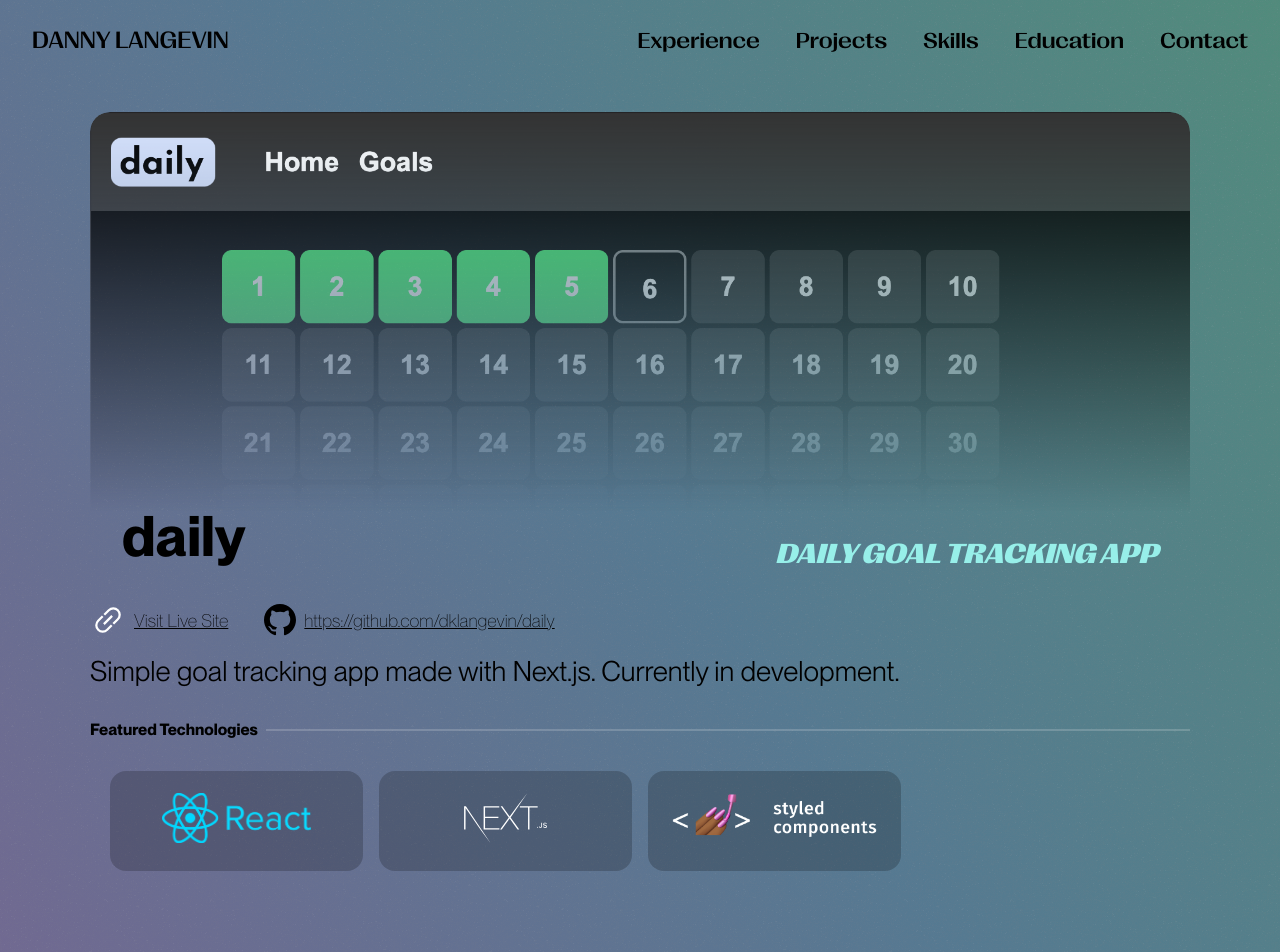
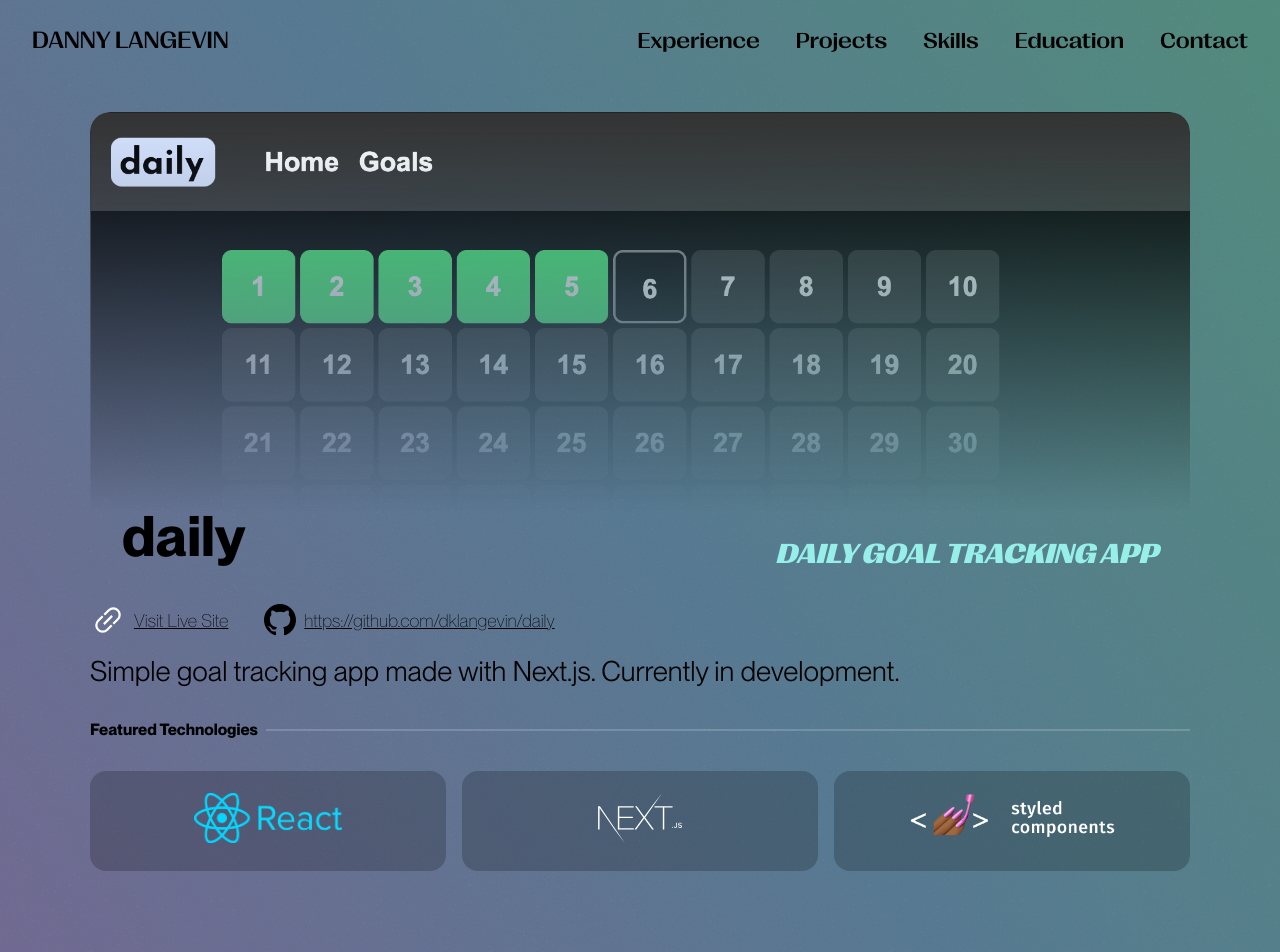
Before and after one commit to dklangevin/danny-langevin, a Next.js app: page /projects/daily in a window 1280 px wide. Shown: the top 952 px of the page. Built offline with nearby package versions, Linux system fonts and the light colour scheme.

Commit message:
Update styles

```diff
--- a/components/SkillCard.js
+++ b/components/SkillCard.js
@@ -46,10 +46,6 @@ const Container = styled.div`
   font-size: 24px;
   font-weight: 500;
   text-align: center;
-  :hover {
-    background: rgba(50, 50, 50, 0.6);
-    outline: 1px solid white;
-  }
   @media screen and (max-width: ${BREAKPOINT}px) {
     font-size: 18px;
     height: 60px;
--- a/pages/projects/[slug].js
+++ b/pages/projects/[slug].js
@@ -216,18 +216,10 @@ const TextLink = styled.a`
 `;
 
 const Technologies = styled.div`
+  width: 100%;
   display: grid;
-  grid-template-columns: 1fr 1fr 1fr 1fr;
-  gap: 16px;
-  @media screen and (max-width: 1100px) {
-    grid-template-columns: 1fr 1fr 1fr;
-  }
-  @media screen and (max-width: 780px) {
-    grid-template-columns: 1fr 1fr;
-  }
-  @media screen and (max-width: 530px) {
-    grid-template-columns: 1fr;
-  }
+  grid-template-columns: repeat(auto-fit, minmax(200px, 1fr));
+  grid-gap: 16px;
 `;
 
 const OtherTechnologies = styled.ul`
```
